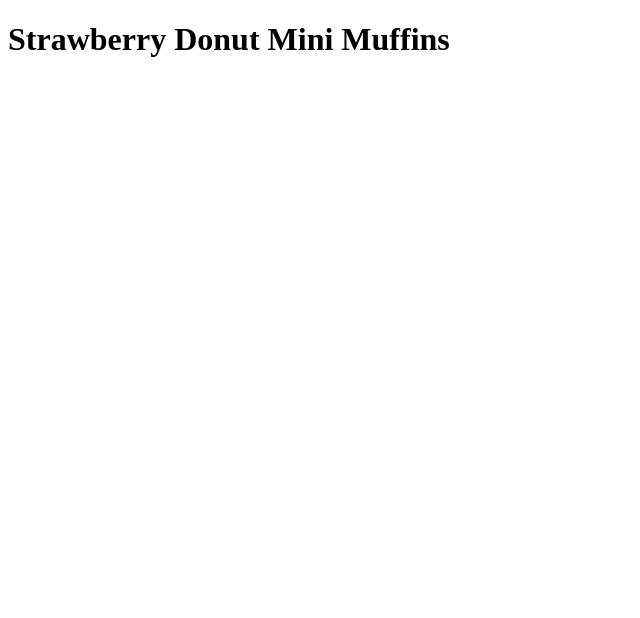
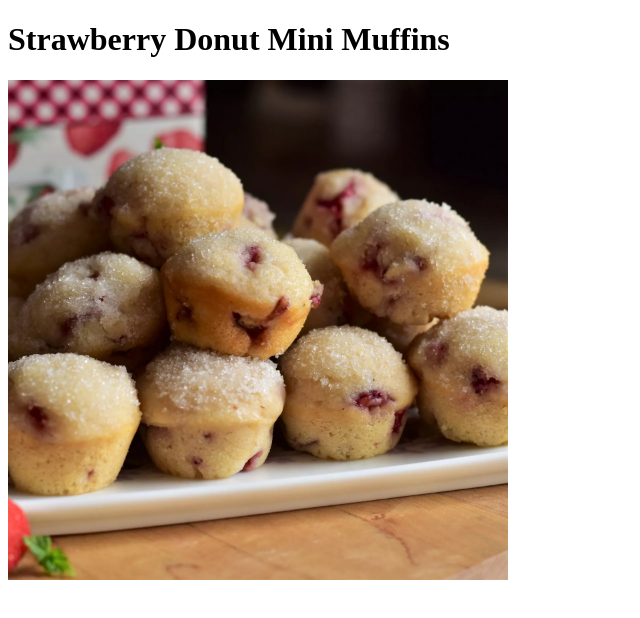
Before and after one commit to nanachichi/odin-recipes, a plain HTML site: page recipes/minimuffins.html in a window 1280 px wide. Shown: the whole page, without its empty margins (0-640 px from the left). Drawn offline with Linux system fonts and the light colour scheme.

Commit message:
Add an image to the recipe

```diff
--- a/recipes/minimuffins.html
+++ b/recipes/minimuffins.html
@@ -6,5 +6,6 @@
   </head>
   <body>
     <h1>Strawberry Donut Mini Muffins</h1>
+    <img src="../images/muffins.jpg" alt="muffins" width="500" height="500">
   </body>
 </html>
```
Also changed, not shown: images/muffins.jpg (added).
